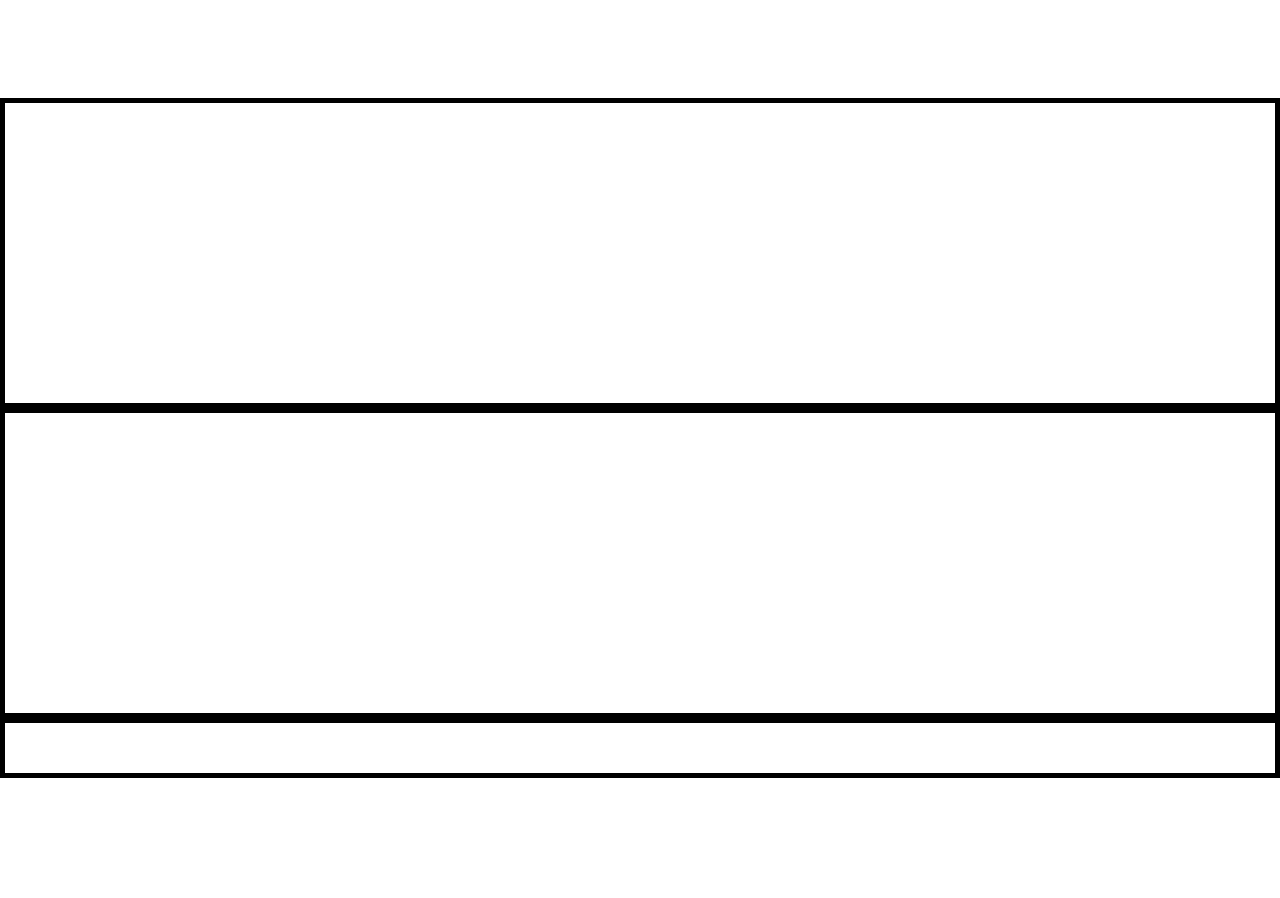
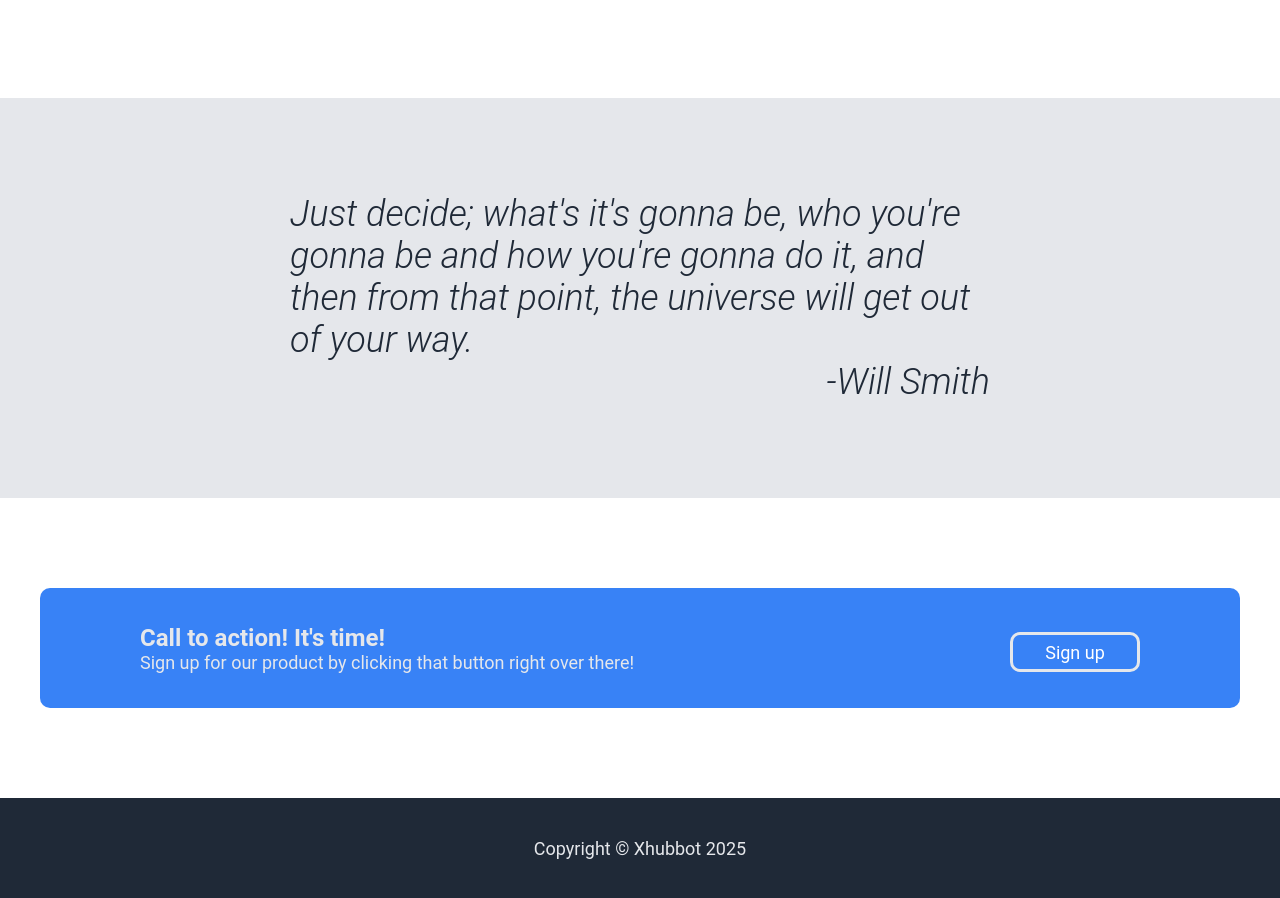
Before and after one commit to xhubbot/odin-project-landing-page, a plain HTML site: page index.html in a window 1280 px wide. Shown: the part 952-1850 px from the top of the page. Before the commit the page ends 1730 px from the top, so only its background shows below. Drawn offline with Linux system fonts and the light colour scheme.

Commit message:
Quote section, call to action section and footer updated

```diff
--- a/css/style.css
+++ b/css/style.css
@@ -24,21 +24,41 @@ body {
 }
 
 .quote {
-  border-style: solid;
-  border-width: 5px;
-  height: 300px;
+  height: 400px;
+  background-color: #e5e7eb;
+  display: flex;
+  justify-content: center;
+  align-items: center;
+}
+
+.quote-container p {
+  color: #1F2937;
+  font-family: "Roboto", "Helvetica Neue", Helvetica, Arial, sans-serif;
+  font-style: italic;
+  font-size: 36px;
+  font-weight: 300;
+}
+
+.quote-container {
+  display: flex;
+  flex-direction: column;
+  width: 700px;
+}
+
+.quote-author {
+  align-self: flex-end;
 }
 
 .signup {
-  border-style: solid;
-  border-width: 5px;
   height: 300px;
+  display: flex;
+  justify-content: center;
+  align-items: center;
 }
 
 .footer {
-  border-style: solid;
-  border-width: 5px;
-  height: 50px;
+  height: 100px;
+  background-color: #1F2937;
 }
 
 .links {
@@ -175,3 +195,36 @@ button {
   font-weight: bolder;
   margin: 36px;
 }
+
+.signup-container {
+  width: 1000px;
+  height: 120px;
+  background-color: #3882f6;
+  border-radius: 10px;
+  display: flex;
+  justify-content: space-between;
+  align-items: center;
+  padding: 0 100px;
+}
+
+.signup-button button {
+  background-color: #3882f6;
+  border-style: solid;
+  border-color: #e5e7eb;
+}
+
+.call-to-action {
+  font-size: 24px;
+  font-weight: bolder;
+}
+
+.signup-text .subtext {
+  font-size: 18px;
+}
+
+.footer {
+  font-size: 18px;
+  display: flex;
+  justify-content: center;
+  align-items: center;
+}
--- a/index.html
+++ b/index.html
@@ -46,8 +46,25 @@
         </div>
       </div>
     </div>
-    <div class="quote"></div>
-    <div class="signup"></div>
-    <div class="footer"></div>
+    <div class="quote">
+      <div class="quote-container">
+        <p>Just decide; what's it's gonna be, who you're gonna be and how you're gonna do it, and then from that point, the universe will get out of your way.</p>
+        <p class="quote-author">-Will Smith</p>
+      </div>
+    </div>
+    <div class="signup">
+      <div class="signup-container">
+        <div class="signup-text">
+          <p class="call-to-action">Call to action! It's time!</p>
+          <p class="subtext">Sign up for our product by clicking that button right over there!</p>
+        </div>
+        <div class="signup-button">
+          <button>Sign up</button>
+        </div>
+      </div>
+    </div>
+    <div class="footer">
+      <p>Copyright © Xhubbot 2025</p>
+    </div>
   </body>
 </html>
```
